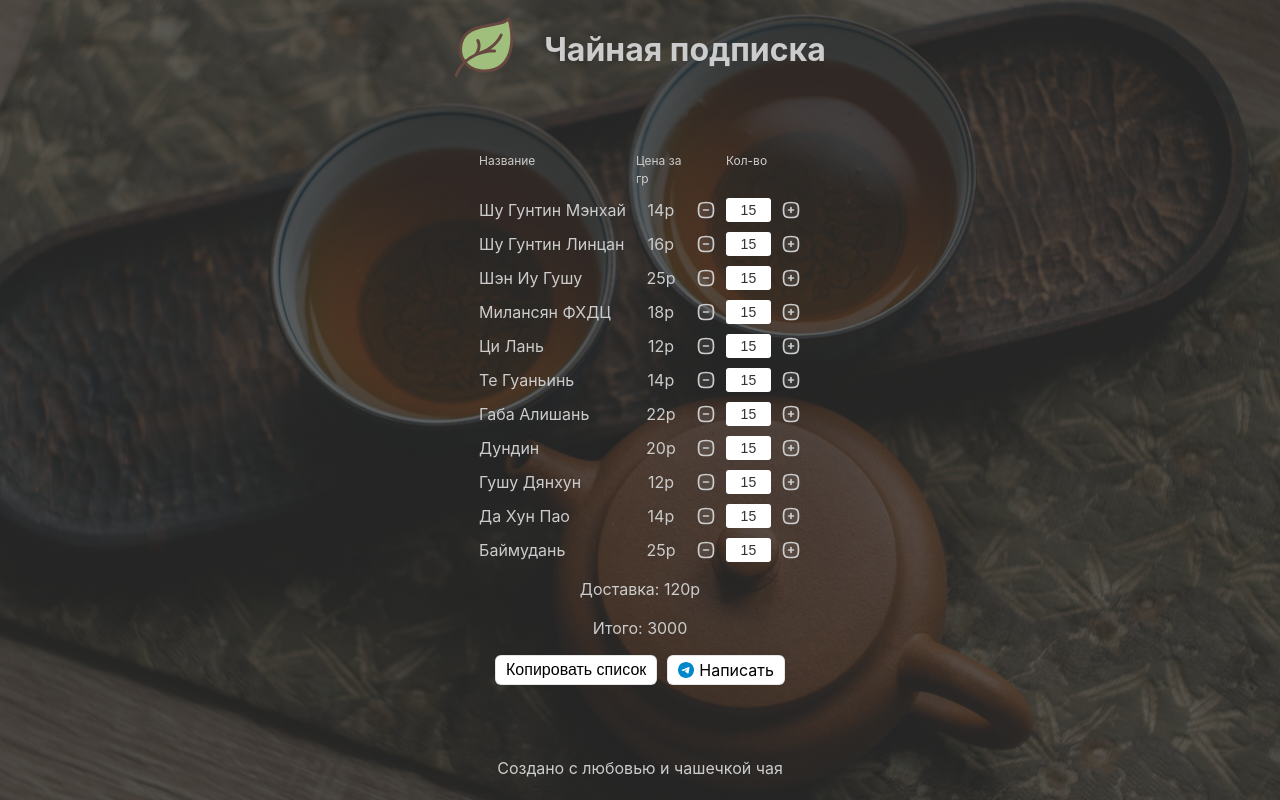
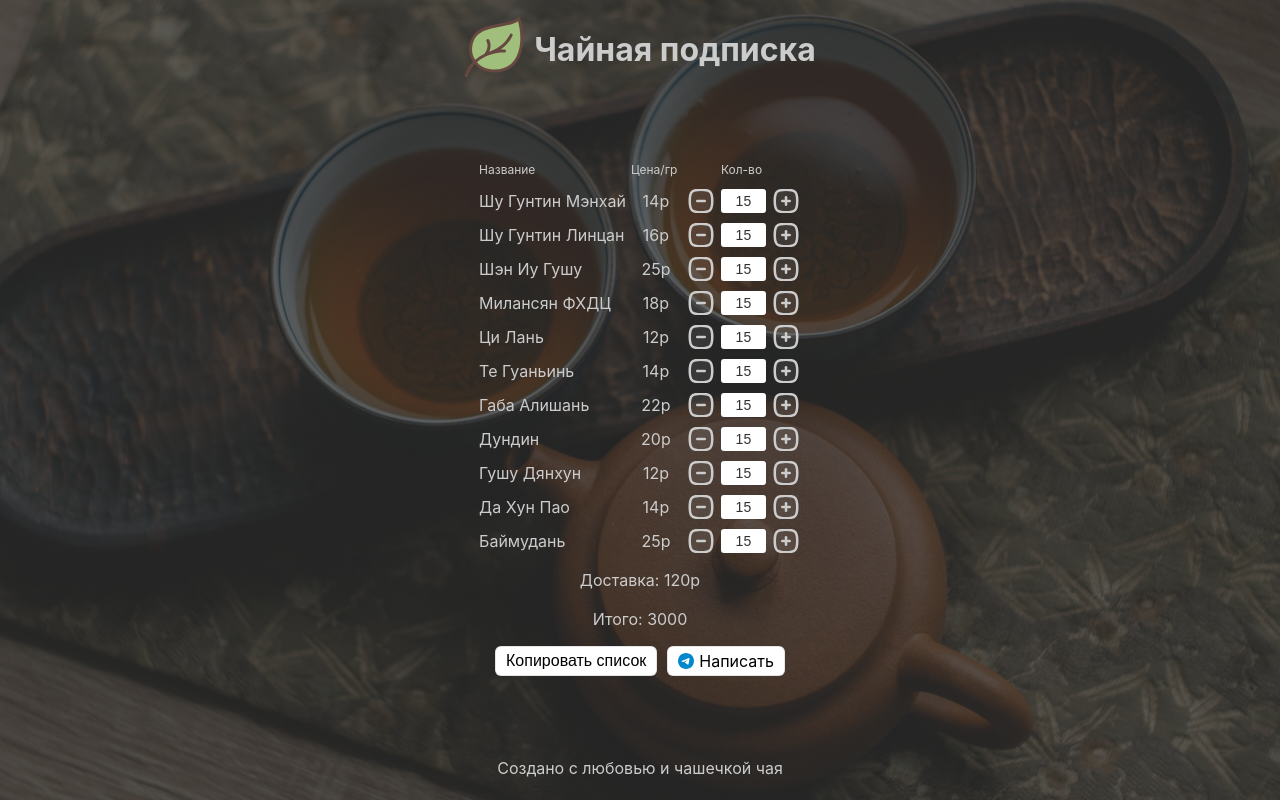
Before and after one commit to ivan-lev/tea-subscription, a React (Vite) app: page / in a window 1280 px wide. Built offline with nearby package versions, Linux system fonts and the light colour scheme.

Commit message:
style: fix styles to make page looks better

```diff
--- a/src/components/Header/Header.scss
+++ b/src/components/Header/Header.scss
@@ -4,6 +4,6 @@
   display: flex;
   align-items: center;
   justify-content: center;
-  gap: 30px;
+  gap: 10px;
   padding: 10px 0;
 }
--- a/src/components/Main/Main.scss
+++ b/src/components/Main/Main.scss
@@ -8,8 +8,8 @@
 
   &__list {
     display: grid;
-    gap: 10px;
-    grid-template-columns: 1fr 50px 20px 45px 20px;
+    gap: 10px 5px;
+    grid-template-columns: 1fr 50px 30px 45px 30px;
   }
 
   &__list-header {
--- a/src/components/Main/Main.tsx
+++ b/src/components/Main/Main.tsx
@@ -34,7 +34,7 @@ export default function Main() {
     <main className="content">
       <div className="content__list">
         <span className="content__list-header">Название</span>
-        <span className="content__list-header">Цена за гр</span>
+        <span className="content__list-header">Цена/гр</span>
         <span className="content__list-header"></span>
         <span className="content__list-header">Кол-во</span>
         <span className="content__list-header"></span>
```
